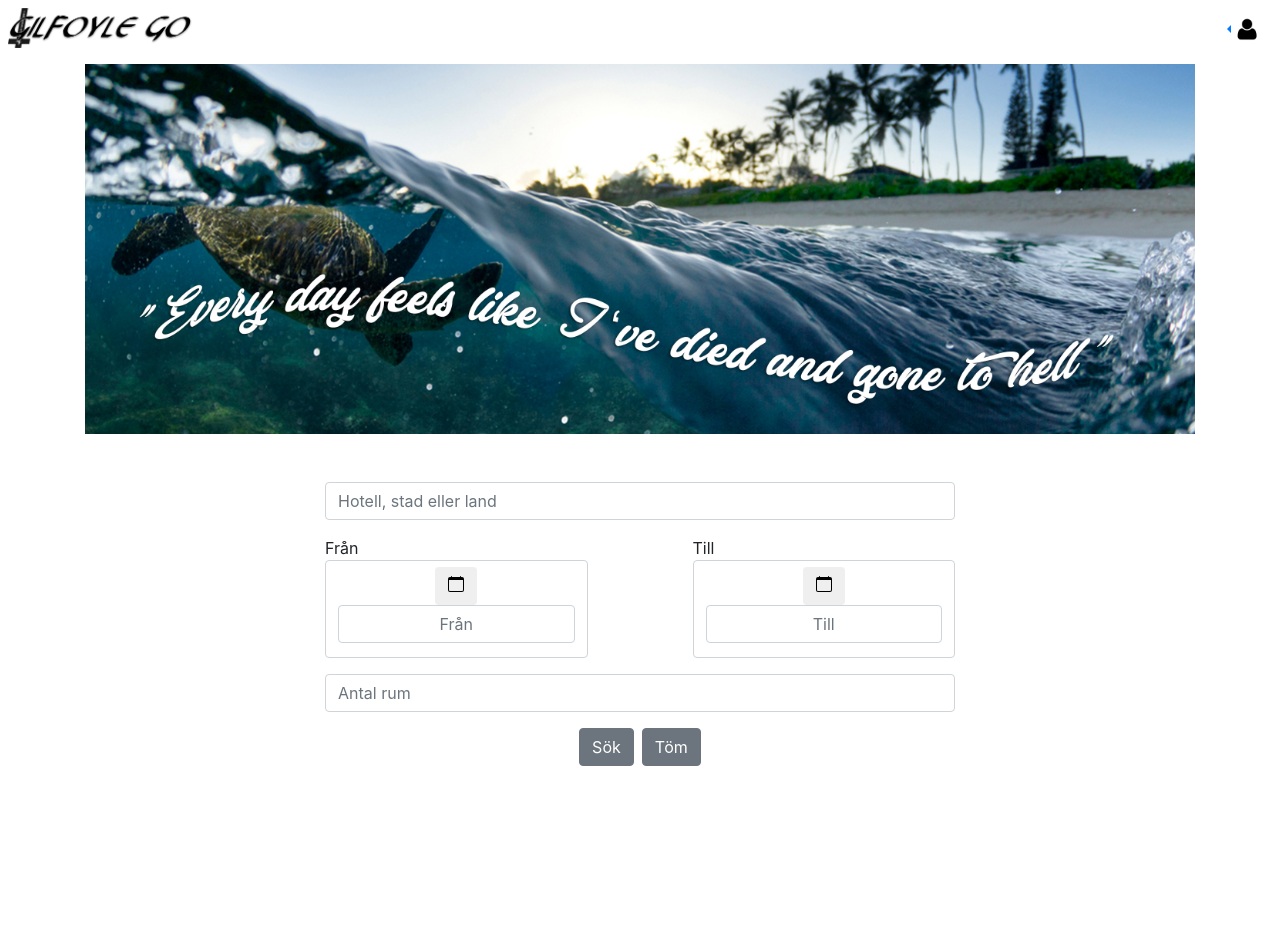
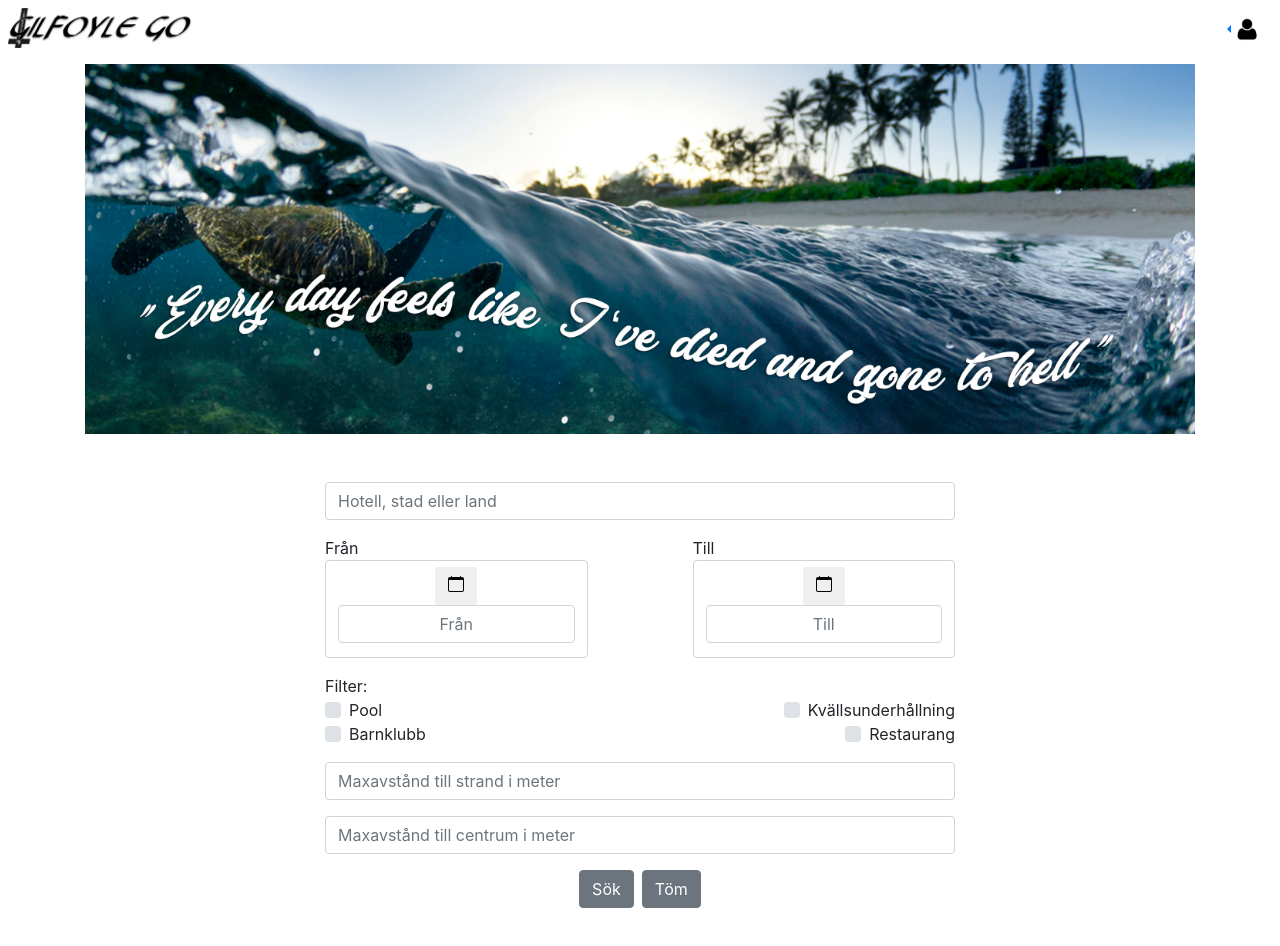
Before and after one commit to antfra125/gilfoylego_master, a Vue app in the folder gilfoylego_vue/: page / in a window 1280 px wide. Shown: the top 946 px of the page. Before the commit the page ends 830 px from the top, so only its background shows below. Built offline with nearby package versions, Linux system fonts and the light colour scheme; no server answers.

Commit message:
huvudsöken fungerar o utökad med filter + marginfix

```diff
--- a/gilfoylego_vue/src/views/Home.vue
+++ b/gilfoylego_vue/src/views/Home.vue
@@ -5,12 +5,11 @@
       <img src="../images/hawaii.jpg" />
     </div>
     <div class="d-flex justify-content-center">
-      <b-form @submit="onSubmit" @reset="onReset" v-if="show">
+      <b-form @submit="onSubmit" @reset="onReset">
         <div class="row d-flex justify-content-center form-group">
           <b-form-input
             type="text"
             v-model="form.search"
-            required
             placeholder="Hotell, stad eller land"
           ></b-form-input>
         </div>
@@ -33,16 +32,42 @@
             </div>
           </div>
         </div>
-        <div class="row form-group d-flex justify-content-center">
-          <b-form-input
-            type="number"
-            min="1"
-            v-model="form.amountOfRooms"
-            required
-            placeholder="Antal rum"
-          ></b-form-input>
-        </div>
-        <div class="row form-group d-flex justify-content-center">
+          <div class="row">Filter:</div>
+          <b-form-checkbox-group v-model="form.amenities">
+            <div class="row d-flex justify-content-between">
+              <div class="column">
+                <b-form-checkbox value="pool">Pool</b-form-checkbox>
+              </div>
+              <div class="column">
+                <b-form-checkbox class="mr-0" value="eveningentertainment">Kvällsunderhållning</b-form-checkbox>
+              </div>
+            </div>
+            <div class="row form-group d-flex justify-content-between">
+              <div class="column">
+                <b-form-checkbox value="kidsclub">Barnklubb</b-form-checkbox>
+              </div>
+              <div class="column">
+                <b-form-checkbox class="mr-0" value="restaurant">Restaurang</b-form-checkbox>
+              </div>
+            </div>
+          </b-form-checkbox-group>
+          <div class="row form-group">
+            <b-form-input
+              type="number"
+              min="0"
+              v-model="form.m2Beach"
+              placeholder="Maxavstånd till strand i meter"
+            ></b-form-input>
+          </div>
+          <div class="row">
+            <b-form-input
+              type="number"
+              min="0"
+              v-model="form.m2Center"
+              placeholder="Maxavstånd till centrum i meter"
+            ></b-form-input>
+          </div>
+        <div class="row form-group d-flex justify-content-center pt-3">
           <span>
             <router-link to="/search">
               <b-button>Sök</b-button>
@@ -63,17 +88,7 @@ export default {
       sMin: "2020-07-01",
       sMax: "2020-08-30",
       eMin: "2020-07-02",
-      eMax: "2020-08-31",
-      form: {
-        search: "",
-        startDate: "",
-        endDate: "",
-        amountOfRooms: "",
-        amenities: [],
-        m2Center: "",
-        m2Beach: ""
-      },
-      show: true
+      eMax: "2020-08-31"
     };
   },
   methods: {
@@ -86,11 +101,21 @@ export default {
       this.form.search = "";
       this.form.startDate = "";
       this.form.endDate = "";
-      this.form.amountOfRooms = "";
-      this.show = false;
-      this.$nextTick(() => {
-        this.show = true;
-      });
+      this.form.amenities = [];
+      this.form.m2Beach = "";
+      this.form.m2Center = "";
+    }
+  },
+  computed: {
+    form: {
+      get() {
+        console.log("computed: forms: get() WOW!");
+        return this.$store.state.form;
+      },
+      set(value) {
+        console.log("computed: forms: set(value) KOLLA!!");
+        this.$store.commit("SET_FORM", value);
+      }
     }
   }
 };
--- a/gilfoylego_vue/src/views/Search.vue
+++ b/gilfoylego_vue/src/views/Search.vue
@@ -2,7 +2,7 @@
   <div class="d-flex justify-content-center">
     <div class="container">
       <div class="row form-group d-flex justify-content-center mt-auto">
-        <b-form @submit="onSubmit" v-if="show">
+        <b-form @submit="onSubmit">
           <div class="row d-flex justify-content-center form-group">
             <div class="col p-0">
               <b-form-input
@@ -80,7 +80,7 @@
                 <b-form-checkbox value="pool">Pool</b-form-checkbox>
               </div>
               <div class="column">
-                <b-form-checkbox value="eveningentertainment">Kvällsunderhållning</b-form-checkbox>
+                <b-form-checkbox class="mr-0" value="eveningentertainment">Kvällsunderhållning</b-form-checkbox>
               </div>
             </div>
             <div class="row form-group d-flex justify-content-between">
@@ -88,7 +88,7 @@
                 <b-form-checkbox value="kidsclub">Barnklubb</b-form-checkbox>
               </div>
               <div class="column">
-                <b-form-checkbox value="restaurant">Restaurang</b-form-checkbox>
+                <b-form-checkbox class="mr-0" value="restaurant">Restaurang</b-form-checkbox>
               </div>
             </div>
           </b-form-checkbox-group>
@@ -107,9 +107,7 @@
               v-model="form.m2Center"
               placeholder="Maxavstånd till centrum i meter"
             ></b-form-input>
-
           </div>
-
           <div>
             <HotelResult :search="form.search" :m2Center="form.m2Center" />
           </div>
@@ -133,7 +131,6 @@ export default {
       sMax: "2020-08-30",
       eMin: "2020-07-02",
       eMax: "2020-08-31",
-      show: true,
       hotels: []
     };
   },
```
